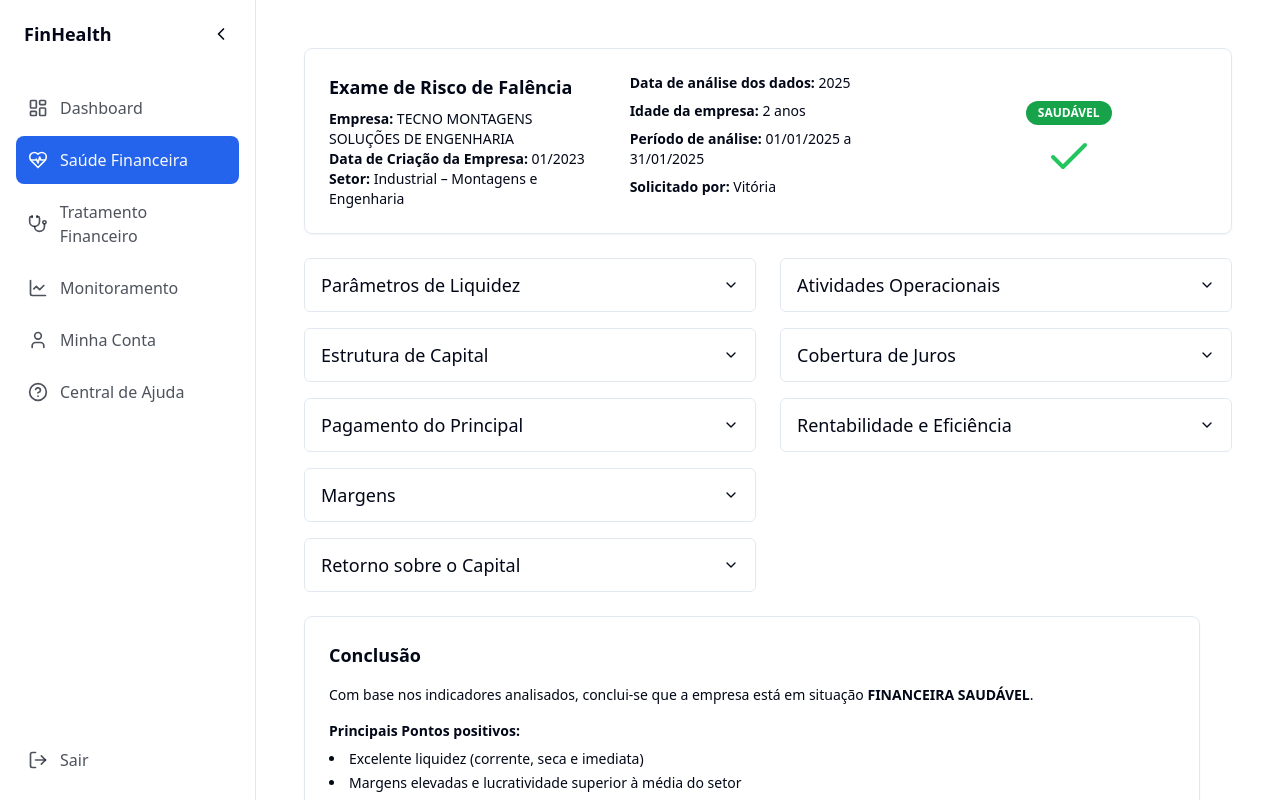
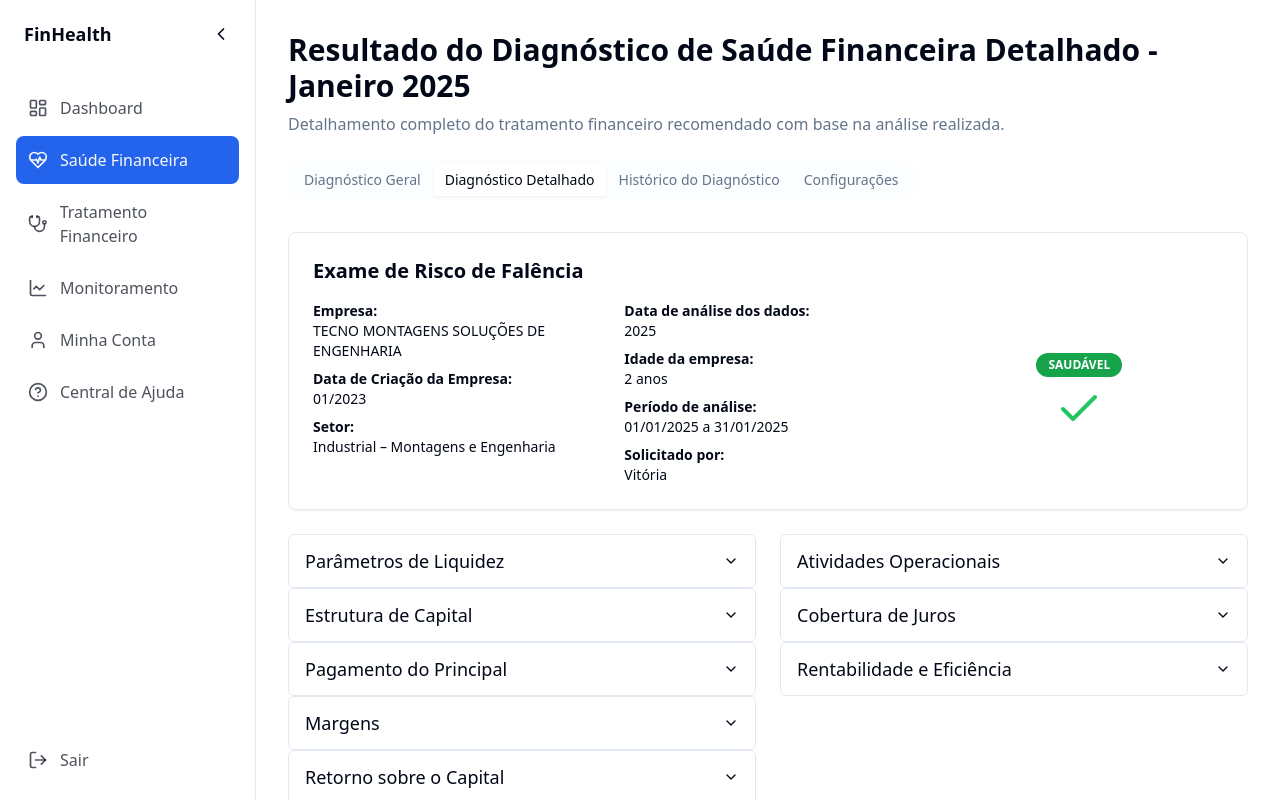
Before and after one commit to rafaelinformat/financial-health-diagnostic, a React (Vite) app: page /financial-health/details-tecno-montagens/1 in a window 1280 px wide. Built offline with nearby package versions, Linux system fonts and the light colour scheme.

Commit message:
feat: Add diagnostic detail for TECNO MONTAGENS
Add the diagnostic detail page for TECNO MONTAGENS, including data and analysis based on the provided information.

```diff
--- a/src/pages/DiagnosticDetailTecnoMontagens.tsx
+++ b/src/pages/DiagnosticDetailTecnoMontagens.tsx
@@ -1,43 +1,83 @@
-
 import React from 'react';
 import DashboardLayout from '@/components/DashboardLayout';
-import { Accordion, AccordionItem, AccordionTrigger, AccordionContent } from '@/components/ui/accordion';
+import { Tabs, TabsContent, TabsList, TabsTrigger } from '@/components/ui/tabs';
 import { Check } from 'lucide-react';
+import {
+  Accordion,
+  AccordionContent,
+  AccordionItem,
+  AccordionTrigger,
+} from "@/components/ui/accordion";
 
 const DiagnosticDetailTecnoMontagens = () => {
   return (
     <DashboardLayout>
-      <div className="space-y-6 p-4 max-w-7xl mx-auto">
-        {/* Header Card */}
-        <div className="glass-card p-6 rounded-lg shadow-sm grid grid-cols-1 sm:grid-cols-3 gap-6">
+      <div className="space-y-6">
         <div>
-            <h2 className="text-lg font-semibold mb-2">Exame de Risco de Falência</h2>
-            <div className="text-sm">
-              <p><span className="font-semibold">Empresa:</span> TECNO MONTAGENS SOLUÇÕES DE ENGENHARIA</p>
-              <p><span className="font-semibold">Data de Criação da Empresa:</span> 01/2023</p>
-              <p><span className="font-semibold">Setor:</span> Industrial – Montagens e Engenharia</p>
+          <h1 className="text-3xl font-bold mb-2">
+            Resultado do Diagnóstico de Saúde Financeira Detalhado - Janeiro 2025
+          </h1>
+          <p className="text-muted-foreground">
+            Detalhamento completo do tratamento financeiro recomendado com base na análise realizada.
+          </p>
         </div>
+
+        <Tabs defaultValue="diagnostico-detalhado" className="w-full">
+          <TabsList className="mb-6 bg-muted/20 p-1 rounded-md">
+            <TabsTrigger value="diagnostico-geral">Diagnóstico Geral</TabsTrigger>
+            <TabsTrigger value="diagnostico-detalhado">Diagnóstico Detalhado</TabsTrigger>
+            <TabsTrigger value="historico">Histórico do Diagnóstico</TabsTrigger>
+            <TabsTrigger value="configuracoes">Configurações</TabsTrigger>
+          </TabsList>
+
+          <TabsContent value="diagnostico-detalhado" className="animate-fade-in">
+            <div className="glass-card p-6 rounded-lg mb-6">
+              <h2 className="text-xl font-semibold mb-4">Exame de Risco de Falência</h2>
+              <div className="grid grid-cols-1 md:grid-cols-2 lg:grid-cols-3 gap-6">
+                <div>
+                  <p className="text-sm mb-2">
+                    <span className="font-semibold">Empresa:</span><br />
+                    TECNO MONTAGENS SOLUÇÕES DE ENGENHARIA
+                  </p>
+                  <p className="text-sm mb-2">
+                    <span className="font-semibold">Data de Criação da Empresa:</span><br />
+                    01/2023
+                  </p>
+                  <p className="text-sm">
+                    <span className="font-semibold">Setor:</span><br />
+                    Industrial – Montagens e Engenharia
+                  </p>
                 </div>
                 <div>
-            <div className="text-sm space-y-2">
-              <p><span className="font-semibold">Data de análise dos dados:</span> 2025</p>
-              <p><span className="font-semibold">Idade da empresa:</span> 2 anos</p>
-              <p><span className="font-semibold">Período de análise:</span> 01/01/2025 a 31/01/2025</p>
-              <p><span className="font-semibold">Solicitado por:</span> Vitória</p>
+                  <p className="text-sm mb-2">
+                    <span className="font-semibold">Data de análise dos dados:</span><br />
+                    2025
+                  </p>
+                  <p className="text-sm mb-2">
+                    <span className="font-semibold">Idade da empresa:</span><br />
+                    2 anos
+                  </p>
+                  <p className="text-sm mb-2">
+                    <span className="font-semibold">Período de análise:</span><br />
+                    01/01/2025 a 31/01/2025
+                  </p>
+                  <p className="text-sm">
+                    <span className="font-semibold">Solicitado por:</span><br />
+                    Vitória
+                  </p>
                 </div>
-          </div>
-          <div className="flex flex-col items-center justify-center space-y-2">
-            <span className="bg-green-600 text-white text-xs font-semibold uppercase px-3 py-1 rounded-full">
+                <div className="flex flex-col items-center justify-center">
+                  <span className="bg-green-600 text-white text-xs font-semibold uppercase px-3 py-1 rounded-full mb-2">
                     Saudável
                   </span>
-            <Check size={48} color="#22c55e" />
+                  <Check className="w-12 h-12 text-green-500" />
+                </div>
               </div>
             </div>
 
-        {/* Accordions Section */}
             <div className="grid grid-cols-1 md:grid-cols-2 gap-6">
-          <Accordion type="single" collapsible className="space-y-4">
-            {/* Parâmetros de Liquidez */}
+              <div className="space-y-4">
+                <Accordion type="single" collapsible className="w-full">
                   <AccordionItem value="parametros-liquidez" className="border rounded-md">
                     <AccordionTrigger className="text-lg font-medium px-4 py-3">
                       Parâmetros de Liquidez
@@ -76,7 +116,6 @@ const DiagnosticDetailTecnoMontagens = () => {
                     </AccordionContent>
                   </AccordionItem>
 
-            {/* Estrutura de Capital */}
                   <AccordionItem value="estrutura-capital" className="border rounded-md">
                     <AccordionTrigger className="text-lg font-medium px-4 py-3">
                       Estrutura de Capital
@@ -121,7 +160,6 @@ const DiagnosticDetailTecnoMontagens = () => {
                     </AccordionContent>
                   </AccordionItem>
 
-            {/* Pagamento do Principal */}
                   <AccordionItem value="pagamento-principal" className="border rounded-md">
                     <AccordionTrigger className="text-lg font-medium px-4 py-3">
                       Pagamento do Principal
@@ -154,7 +192,6 @@ const DiagnosticDetailTecnoMontagens = () => {
                     </AccordionContent>
                   </AccordionItem>
 
-            {/* Margens */}
                   <AccordionItem value="margens" className="border rounded-md">
                     <AccordionTrigger className="text-lg font-medium px-4 py-3">
                       Margens
@@ -197,7 +234,6 @@ const DiagnosticDetailTecnoMontagens = () => {
                     </AccordionContent>
                   </AccordionItem>
 
-            {/* Retorno sobre o Capital */}
                   <AccordionItem value="retorno-capital" className="border rounded-md">
                     <AccordionTrigger className="text-lg font-medium px-4 py-3">
                       Retorno sobre o Capital
@@ -233,9 +269,10 @@ const DiagnosticDetailTecnoMontagens = () => {
                     </AccordionContent>
                   </AccordionItem>
                 </Accordion>
+              </div>
 
-          {/* Atividades Operacionais */}
-          <Accordion type="single" collapsible className="space-y-4">
+              <div className="space-y-4">
+                <Accordion type="single" collapsible className="w-full">
                   <AccordionItem value="atividades-operacionais" className="border rounded-md">
                     <AccordionTrigger className="text-lg font-medium px-4 py-3">
                       Atividades Operacionais
@@ -285,7 +322,7 @@ const DiagnosticDetailTecnoMontagens = () => {
                       </table>
                     </AccordionContent>
                   </AccordionItem>
-            {/* Cobertura de Juros */}
+
                   <AccordionItem value="cobertura-juros" className="border rounded-md">
                     <AccordionTrigger className="text-lg font-medium px-4 py-3">
                       Cobertura de Juros
@@ -312,7 +349,6 @@ const DiagnosticDetailTecnoMontagens = () => {
                     </AccordionContent>
                   </AccordionItem>
 
-            {/* Rentabilidade e Eficiência */}
                   <AccordionItem value="rentabilidade-eficiencia" className="border rounded-md">
                     <AccordionTrigger className="text-lg font-medium px-4 py-3">
                       Rentabilidade e Eficiência
@@ -352,9 +388,9 @@ const DiagnosticDetailTecnoMontagens = () => {
                   </AccordionItem>
                 </Accordion>
               </div>
+            </div>
 
-        {/* Conclusão */}
-        <div className="glass-card p-6 rounded-lg shadow-sm text-sm max-w-4xl">
+            <div className="glass-card p-6 rounded-lg shadow-sm mt-6">
               <h3 className="text-lg font-semibold mb-4">Conclusão</h3>
               <p>
                 Com base nos indicadores analisados, conclui-se que a empresa está em situação <span className="font-bold">FINANCEIRA SAUDÁVEL</span>.
@@ -369,6 +405,8 @@ const DiagnosticDetailTecnoMontagens = () => {
                 </ul>
               </div>
             </div>
+          </TabsContent>
+        </Tabs>
       </div>
     </DashboardLayout>
   );
```
Lines whose indentation alone changed are shown as unchanged.
